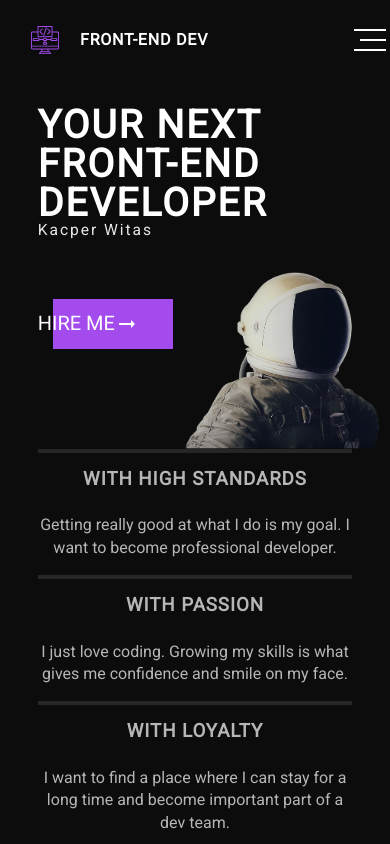
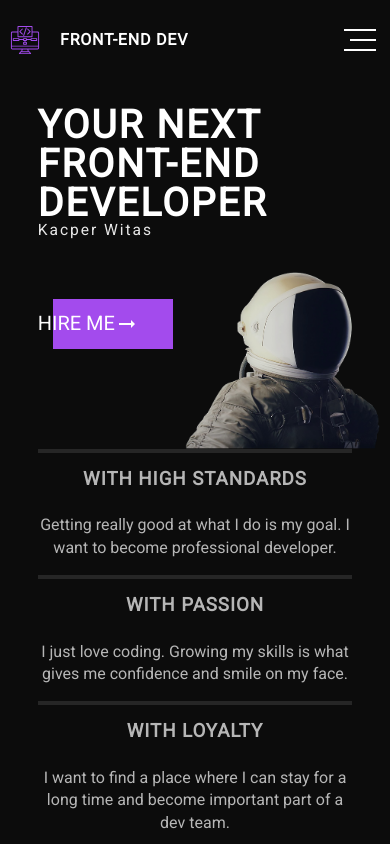
Before and after one commit to nemmtor/nemmtor.github.io, a React (Create React App) app: page / in a window 390 px wide. Shown: the top 844 px of the page. Built offline with nearby package versions, Linux system fonts and the light colour scheme.

Commit message:
Changes in nav

```diff
--- a/src/components/Nav/styles.scss
+++ b/src/components/Nav/styles.scss
@@ -18,7 +18,6 @@
 
   &__brand {
     display: flex;
-    margin-left: 3rem;
     align-items: center;
   }
 
@@ -134,6 +133,6 @@
 
 @media (max-width: 450px) {
   .nav {
-    padding: 1rem 0;
+    padding: 1rem;
   }
 }
```
